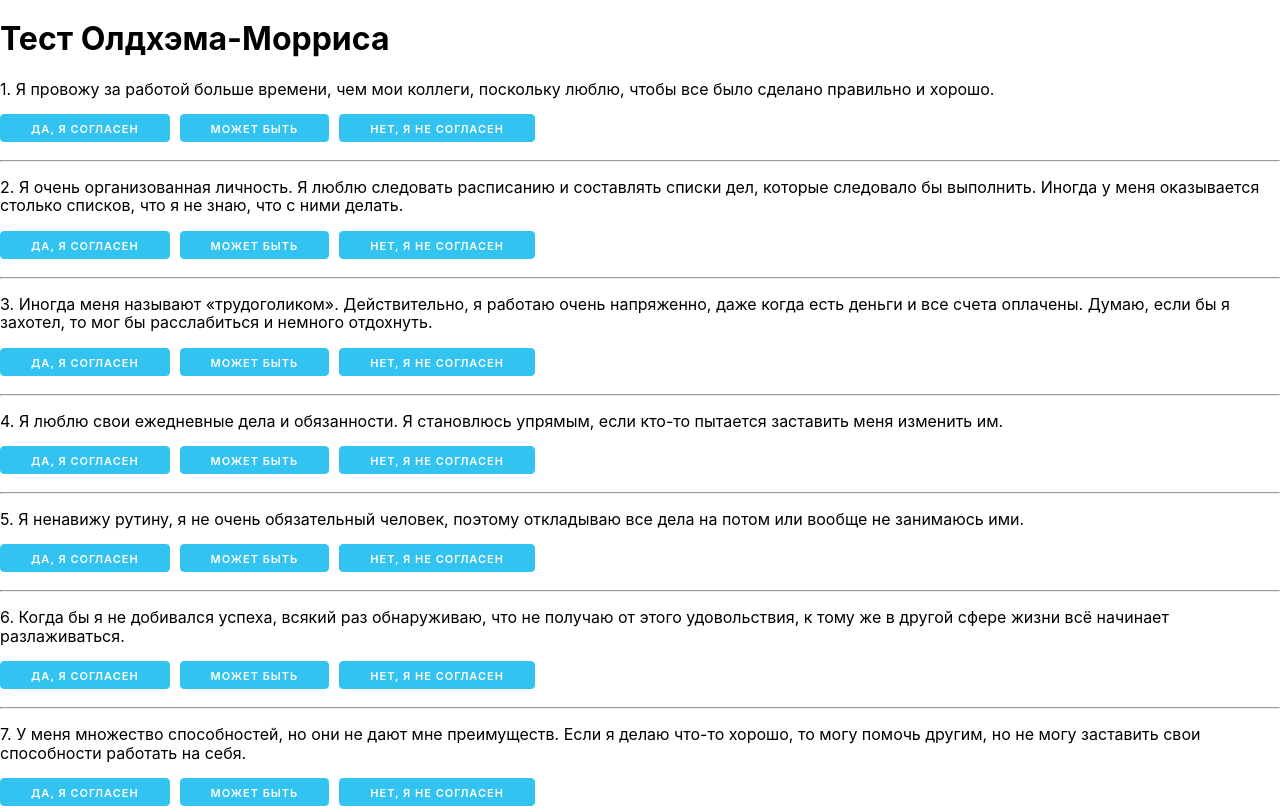
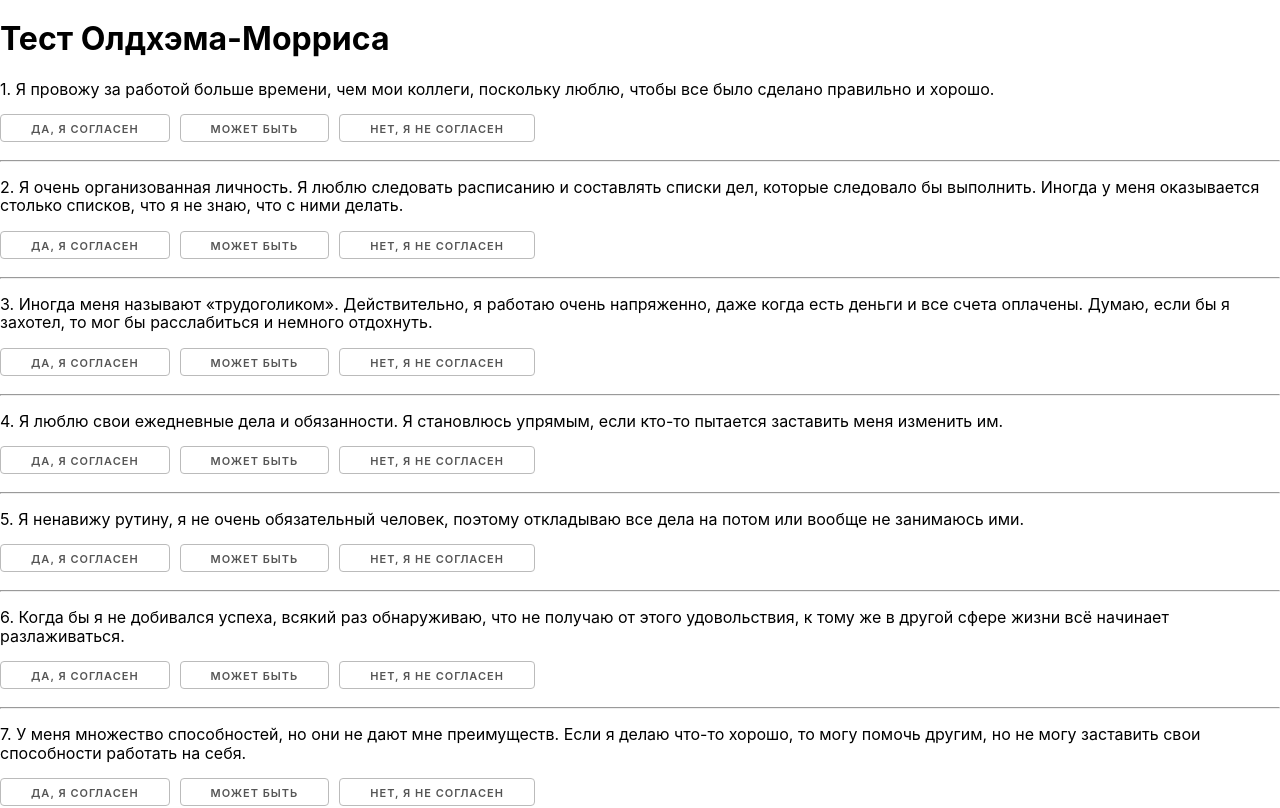
Before and after one commit to roxkisrover/myneurons, a React (Create React App) app: page /oldham-morris in a window 1280 px wide. Shown: the top 808 px of the page. Built offline with nearby package versions, Linux system fonts and the light colour scheme.

Commit message:
fix: answer button active state check

```diff
--- a/src/components/AnswerButton.js
+++ b/src/components/AnswerButton.js
@@ -1,8 +1,6 @@
 import React from 'react';
 import PropTypes from 'prop-types';
 import styled from 'styled-components';
-
-const isActive = props => props.answerIndex === props.activeAnswerIndex;
 
 const Button = styled.button`
   display: inline-block;
@@ -10,7 +8,7 @@ const Button = styled.button`
   margin-bottom: 10px;
   height: 28px;
   padding: 0 30px;
-  color: ${isActive ? '#fff' : '#555'};
+  color: ${props => (props.isActive ? '#fff' : '#555')};
   text-align: center;
   font-size: 11px;
   font-weight: 600;
@@ -19,23 +17,23 @@ const Button = styled.button`
   text-transform: uppercase;
   text-decoration: none;
   white-space: nowrap;
-  background-color: ${isActive ? '#33c3f0' : 'transparent'};
+  background-color: ${props => (props.isActive ? '#33c3f0' : 'transparent')};
   border-radius: 4px;
-  border: ${isActive ? '1px solid #33c3f0' : '1px solid #bbb'};
+  border: ${props => (props.isActive ? '1px solid #33c3f0' : '1px solid #bbb')};
   cursor: pointer;
   box-sizing: border-box;
 
   :hover,
   :focus {
-    color: ${isActive ? '#fff' : '#333'};
-    border-color: ${isActive ? '#1eaedb' : '#888'};
-    background-color: ${isActive ? '#1eaedb' : 'transparent'};
+    color: ${props => (props.isActive ? '#fff' : '#333')};
+    border-color: ${props => (props.isActive ? '#1eaedb' : '#888')};
+    background-color: ${props => (props.isActive ? '#1eaedb' : 'transparent')};
     outline: 0;
   }
 `;
 
 const AnswerButton = ({
-  // activeAnswerIndex,
+  activeAnswerIndex,
   answerIndex,
   answerText,
   answerValue,
@@ -50,13 +48,14 @@ const AnswerButton = ({
       handleAnswerClick(questionId, questionTarget, answerValue);
       handleActiveIndexChange(answerIndex);
     }}
+    isActive={answerIndex === activeAnswerIndex}
   >
     {answerText}
   </Button>
 );
 
 AnswerButton.propTypes = {
-  // activeAnswerIndex: PropTypes.number,
+  activeAnswerIndex: PropTypes.number,
   answerIndex: PropTypes.number.isRequired,
   answerText: PropTypes.string.isRequired,
   answerValue: PropTypes.number.isRequired,
@@ -67,7 +66,7 @@ AnswerButton.propTypes = {
 };
 
 AnswerButton.defaultProps = {
-  // activeAnswerIndex: null,
+  activeAnswerIndex: null,
 };
 
 export default AnswerButton;
```
